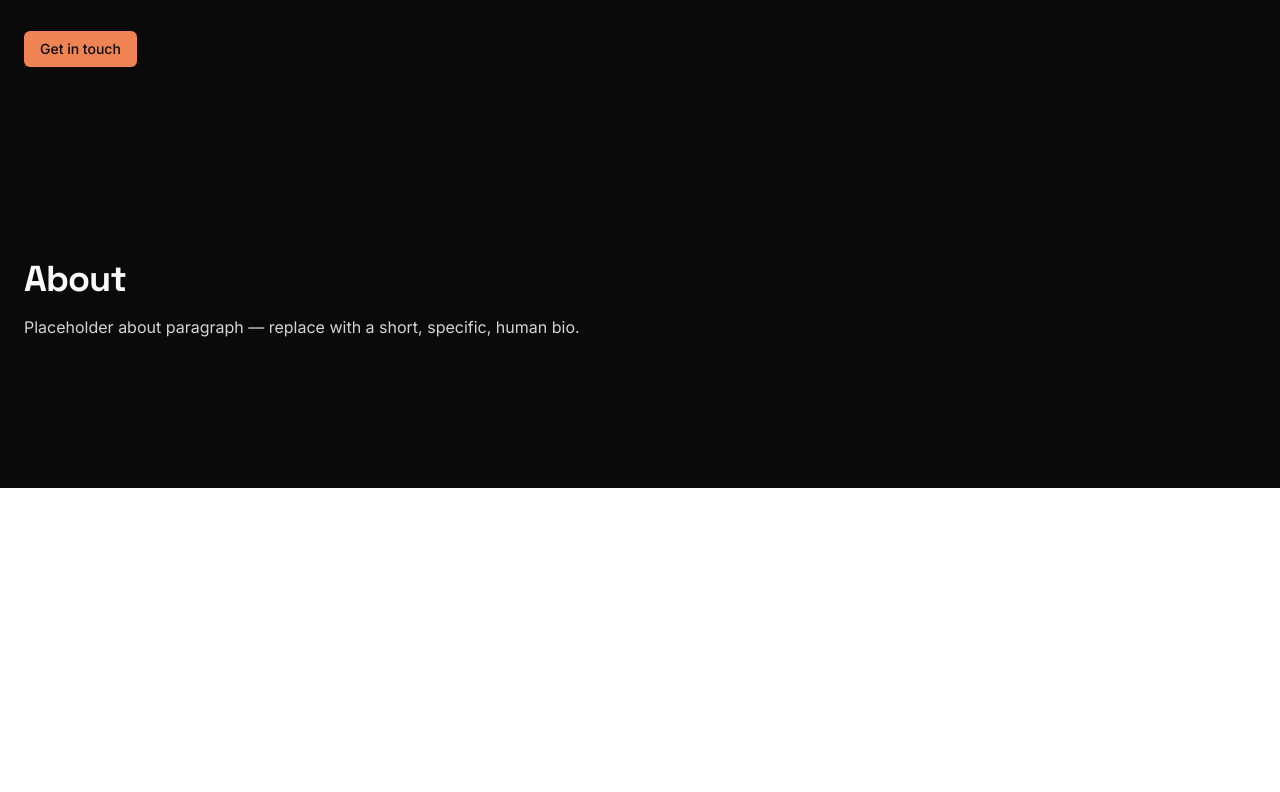
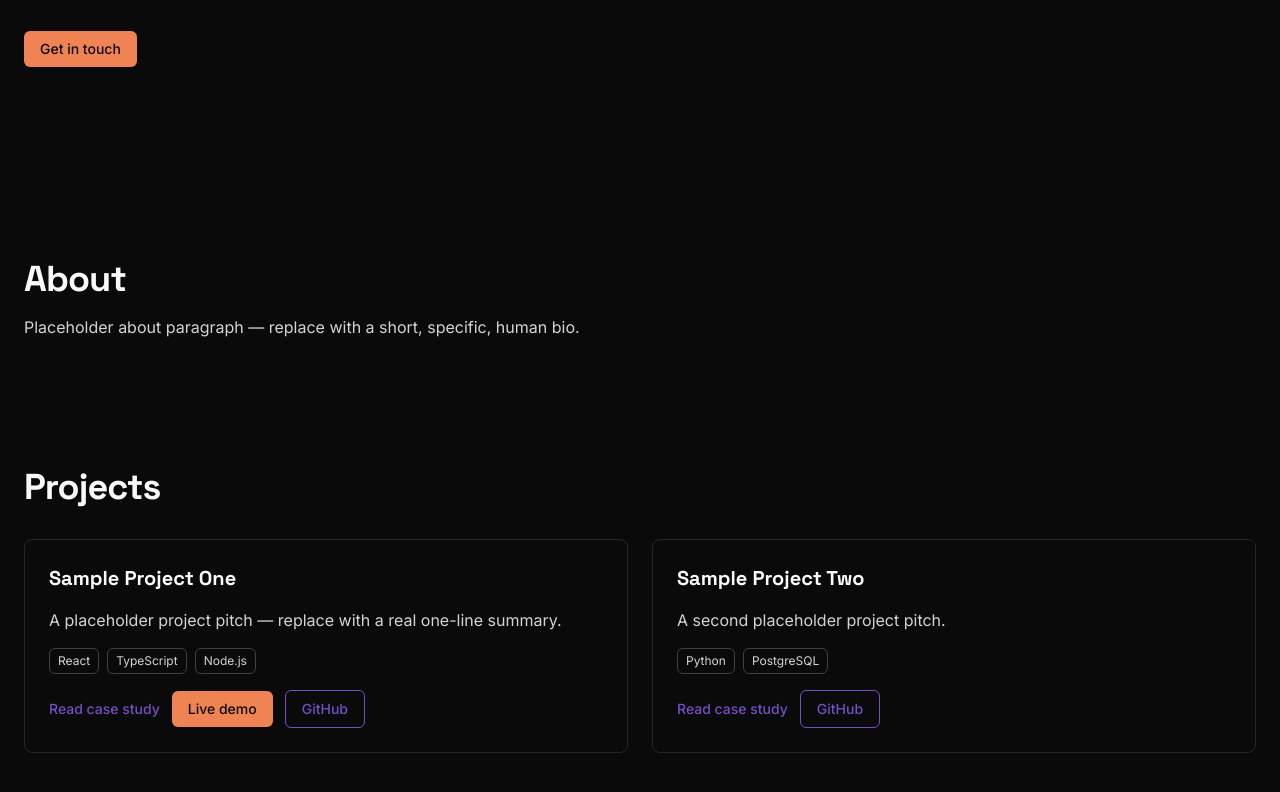
Before and after one commit to KristianColville1/KristianColville1, a React (Vite) app in the folder frontend/: page / in a window 1280 px wide. Shown: the part 312-1104 px from the top of the page. Before the commit the page ends 800 px from the top, so only its background shows below. Built offline with nearby package versions, Linux system fonts and the light colour scheme.

Commit message:
feat: add project cards and the projects section

```diff
--- /dev/null
+++ b/frontend/src/components/molecules/ProjectCard.tsx
@@ -0,0 +1,35 @@
+import { Link } from 'react-router-dom';
+import { TechChip } from '../atoms/TechChip';
+import { Button } from '../atoms/Button';
+import type { Project } from '../../content/types';
+
+type ProjectCardProps = {
+  project: Project;
+};
+
+export function ProjectCard({ project }: ProjectCardProps) {
+  return (
+    <article className="flex flex-col gap-4 rounded-lg border border-neutral-200 p-6 dark:border-neutral-800">
+      <h3 className="font-display text-xl font-semibold text-neutral-900 dark:text-neutral-50">{project.name}</h3>
+      <p className="text-neutral-600 dark:text-neutral-300">{project.pitch}</p>
+      <div className="flex flex-wrap gap-2">
+        {project.stack.map((tech) => (
+          <TechChip key={tech} label={tech} />
+        ))}
+      </div>
+      <div className="flex flex-wrap items-center gap-3">
+        <Link to={`/projects/${project.slug}`} className="text-sm font-medium text-accent-purple hover:underline">
+          Read case study
+        </Link>
+        {project.liveUrl && (
+          <Button href={project.liveUrl} variant="primary">
+            Live demo
+          </Button>
+        )}
+        <Button href={project.repoUrl} variant="secondary">
+          GitHub
+        </Button>
+      </div>
+    </article>
+  );
+}
--- /dev/null
+++ b/frontend/src/components/organisms/ProjectsSection.tsx
@@ -0,0 +1,21 @@
+import { Heading } from '../atoms/Heading';
+import { RevealSection } from '../atoms/RevealSection';
+import { ProjectCard } from '../molecules/ProjectCard';
+import type { Project } from '../../content/types';
+
+type ProjectsSectionProps = {
+  projects: Project[];
+};
+
+export function ProjectsSection({ projects }: ProjectsSectionProps) {
+  return (
+    <RevealSection id="projects" className="px-6 py-16">
+      <Heading level={2}>Projects</Heading>
+      <div className="mt-8 grid gap-6 md:grid-cols-2">
+        {projects.map((project) => (
+          <ProjectCard key={project.slug} project={project} />
+        ))}
+      </div>
+    </RevealSection>
+  );
+}
--- a/frontend/src/pages/Home.tsx
+++ b/frontend/src/pages/Home.tsx
@@ -1,14 +1,19 @@
 import { Navbar } from '../components/organisms/Navbar';
 import { Hero } from '../components/organisms/Hero';
 import { About } from '../components/organisms/About';
+import { ProjectsSection } from '../components/organisms/ProjectsSection';
 import { bio } from '../content/bio';
+import { useProjects } from '../hooks/useProjects';
 
 export function Home() {
+  const projects = useProjects();
+
   return (
     <div data-testid="home-page" className="min-h-screen bg-white text-neutral-900 dark:bg-neutral-950 dark:text-neutral-100">
       <Navbar />
       <Hero headline={bio.headline} />
       <About about={bio.about} />
+      <ProjectsSection projects={projects} />
     </div>
   );
 }
```
Also changed, not shown: 2 other files (tests, documents, lock files or other folders).
